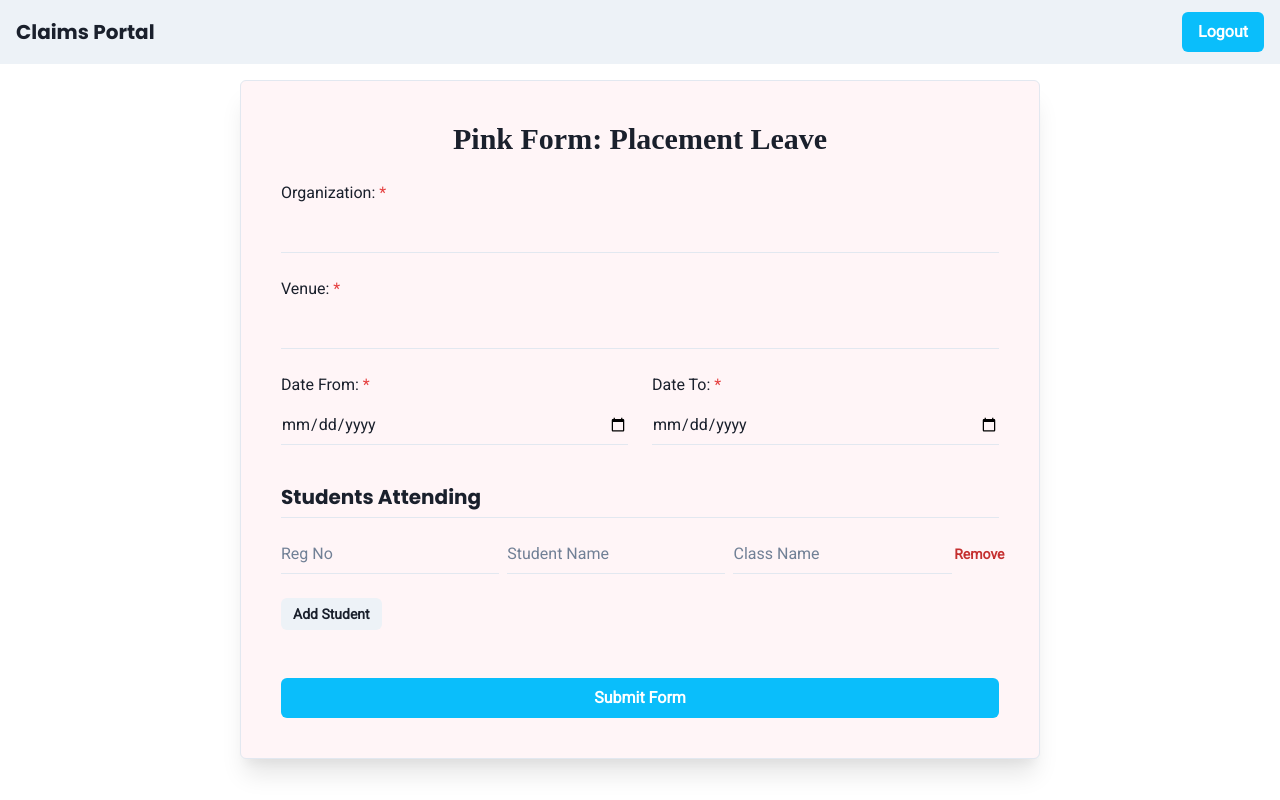
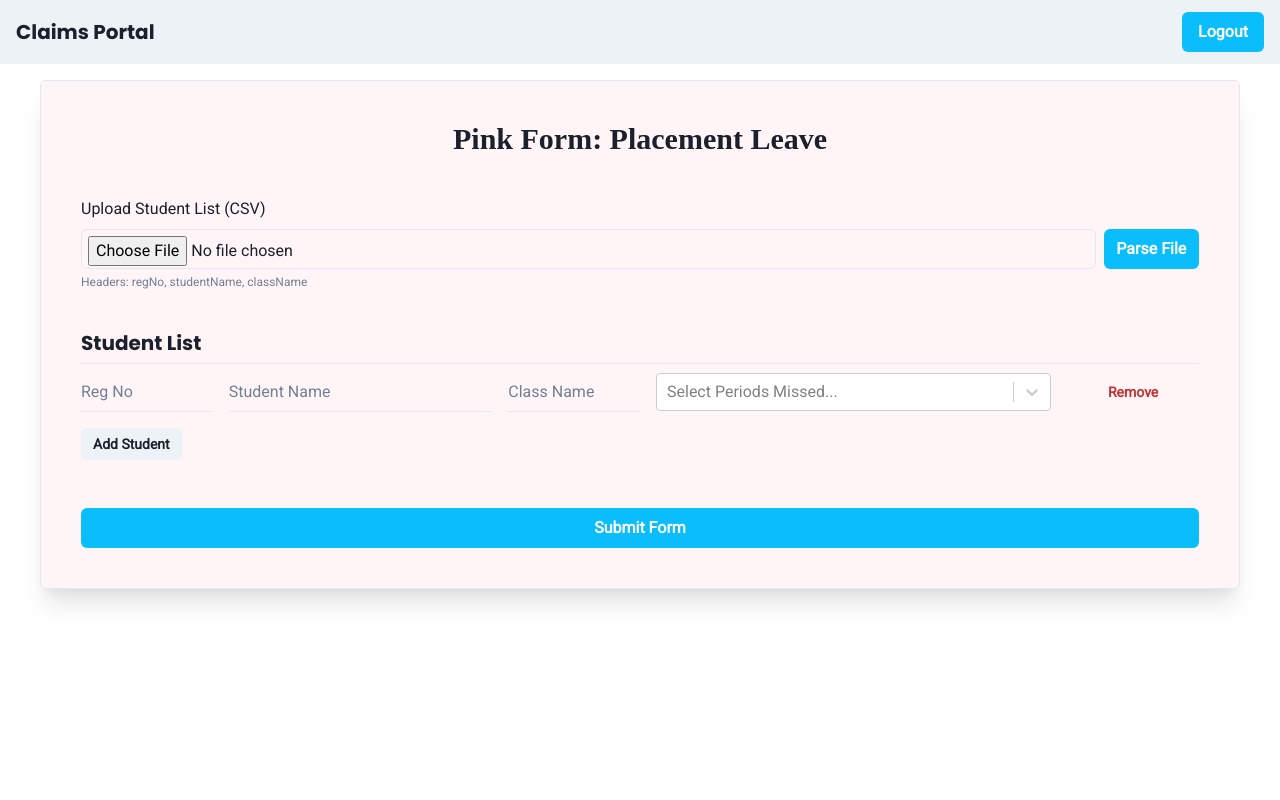
Before and after one commit to DOCANALYTICA-repository/claims-site, a React (Vite) app in the folder frontend/: page /pink-form in a window 1280 px wide. Built offline with nearby package versions, Linux system fonts and the light colour scheme; sample sign-in values are in the browser's storage.

Commit message:
Periods Missed csv addition

```diff
--- a/frontend/src/pages/PinkFormPage.jsx
+++ b/frontend/src/pages/PinkFormPage.jsx
@@ -1,10 +1,23 @@
 import { useState, useContext } from 'react';
 import { useNavigate } from 'react-router-dom';
+import Papa from 'papaparse'; // Import papaparse
+import Select from 'react-select'; // Import react-select
 import {
-  Box, Button, FormControl, FormLabel, Input, VStack, HStack, Heading, Grid, GridItem, useToast
+  Box, Button, FormControl, FormLabel, Input, VStack, HStack, Heading, Grid, GridItem, useToast, Text
 } from '@chakra-ui/react';
 import AuthContext from '../context/AuthContext.jsx';
 import formService from '../services/formService.js';
+
+// Define period options
+const periodOptions = [
+  { value: 'Period7_00AM', label: 'Period 7:00 AM' },
+  { value: 'Period8_00AM', label: 'Period 8:00 AM' },
+  { value: 'Period9_45AM', label: 'Period 9:45 AM' },
+  { value: 'Period10_45AM', label: 'Period 10:45 AM' },
+  { value: 'Period11_45AM', label: 'Period 11:45 AM' },
+  { value: 'Period1_45PM', label: 'Period 1:45 PM' },
+  { value: 'Period2_45PM', label: 'Period 2:45 PM' },
+];
 
 function PinkFormPage() {
   const { user } = useContext(AuthContext);
@@ -15,7 +28,8 @@
   const [venue, setVenue] = useState('');
   const [dateFrom, setDateFrom] = useState('');
   const [dateTo, setDateTo] = useState('');
-  const [students, setStudents] = useState([{ regNo: '', studentName: '', className: '' }]);
+  const [students, setStudents] = useState([{ regNo: '', studentName: '', className: '', periodsMissed: [] }]);
+  const [file, setFile] = useState(null); // State for CSV file
 
   const handleStudentChange = (index, event) => {
     const values = [...students];
@@ -23,8 +37,14 @@
     setStudents(values);
   };
 
+  const handlePeriodChange = (index, selectedOptions) => {
+    const values = [...students];
+    values[index].periodsMissed = selectedOptions;
+    setStudents(values);
+  };
+
   const addStudentRow = () => {
-    setStudents([...students, { regNo: '', studentName: '', className: '' }]);
+    setStudents([...students, { regNo: '', studentName: '', className: '', periodsMissed: [] }]);
   };
 
   const removeStudentRow = (index) => {
@@ -33,12 +53,37 @@
     setStudents(values);
   };
 
+  // CSV Handlers
+  const handleFileChange = (e) => {
+    setFile(e.target.files[0]);
+  };
+
+  const parseFile = () => {
+    if (!file) return;
+    Papa.parse(file, {
+      header: true,
+      skipEmptyLines: true,
+      complete: (results) => {
+        setStudents(results.data.map(s => ({...s, periodsMissed: []}))); // Parse and initialize periods
+      },
+    });
+  };
+
   const onSubmit = async (e) => {
     e.preventDefault();
     try {
       const newFormData = {
         formType: 'Pink',
-        formData: { organization, venue, dateFrom, dateTo, students },
+        formData: {
+          organization,
+          venue,
+          dateFrom,
+          dateTo,
+          students: students.map(s => ({
+              ...s,
+              periodsMissed: s.periodsMissed.map(p => p.value)
+          })),
+        },
       };
       await formService.createForm(newFormData, user.token);
       toast({ title: 'Form Submitted', status: 'success', duration: 3000, isClosable: true });
@@ -49,54 +94,39 @@
   };
 
   return (
-    <Box as="form" onSubmit={onSubmit} p={10} borderWidth="1px" borderRadius="md" boxShadow="xl" maxW="800px" mx="auto" bg="pink.50">
+    <Box as="form" onSubmit={onSubmit} p={10} borderWidth="1px" borderRadius="md" boxShadow="xl" maxW="1200px" mx="auto" bg="pink.50">
       <VStack spacing={6} align="stretch">
         <Heading as="h1" size="lg" textAlign="center" fontFamily="serif">
           Pink Form: Placement Leave
         </Heading>
 
-        <Grid templateColumns="repeat(2, 1fr)" gap={6}>
-          <GridItem colSpan={2}>
-            <FormControl isRequired>
-              <FormLabel>Organization:</FormLabel>
-              <Input variant="flushed" type="text" value={organization} onChange={(e) => setOrganization(e.target.value)} />
-            </FormControl>
-          </GridItem>
-          <GridItem colSpan={2}>
-            <FormControl isRequired>
-              <FormLabel>Venue:</FormLabel>
-              <Input variant="flushed" type="text" value={venue} onChange={(e) => setVenue(e.target.value)} />
-            </FormControl>
-          </GridItem>
-          <GridItem>
-            <FormControl isRequired>
-              <FormLabel>Date From:</FormLabel>
-              <Input variant="flushed" type="date" value={dateFrom} onChange={(e) => setDateFrom(e.target.value)} />
-            </FormControl>
-          </GridItem>
-          <GridItem>
-            <FormControl isRequired>
-              <FormLabel>Date To:</FormLabel>
-              <Input variant="flushed" type="date" value={dateTo} onChange={(e) => setDateTo(e.target.value)} />
-            </FormControl>
-          </GridItem>
-        </Grid>
+        {/* ... Event details (Organization, Venue, Dates) ... */}
 
-        <VStack spacing={4} align="stretch">
-          <Heading as="h3" size="md" mt={4} borderBottomWidth="1px" pb={2}>Students Attending</Heading>
+        <Box pt={4}>
+          <FormLabel>Upload Student List (CSV)</FormLabel>
+          <HStack>
+            <Input type="file" accept=".csv" p={1.5} onChange={handleFileChange} />
+            <Button onClick={parseFile} disabled={!file} colorScheme="brand">Parse File</Button>
+          </HStack>
+          <Text fontSize="xs" color="gray.500" mt={1}>Headers: regNo, studentName, className</Text>
+        </Box>
+
+        <VStack spacing={2} align="stretch">
+          <Heading as="h3" size="md" mt={4} borderBottomWidth="1px" pb={2}>Student List</Heading>
           {students.map((student, index) => (
-            <HStack key={index} spacing={2}>
-              <FormControl isRequired>
+             <Grid key={index} templateColumns="1fr 2fr 1fr 3fr 1fr" gap={4} alignItems="center">
                 <Input variant="flushed" placeholder="Reg No" name="regNo" value={student.regNo} onChange={(e) => handleStudentChange(index, e)} />
-              </FormControl>
-              <FormControl isRequired>
                 <Input variant="flushed" placeholder="Student Name" name="studentName" value={student.studentName} onChange={(e) => handleStudentChange(index, e)} />
-              </FormControl>
-              <FormControl isRequired>
                 <Input variant="flushed" placeholder="Class Name" name="className" value={student.className} onChange={(e) => handleStudentChange(index, e)} />
-              </FormControl>
-              <Button size="sm" colorScheme="red" variant="ghost" onClick={() => removeStudentRow(index)}>Remove</Button>
-            </HStack>
+                <Select
+                  isMulti
+                  options={periodOptions}
+                  value={student.periodsMissed}
+                  onChange={(selected) => handlePeriodChange(index, selected)}
+                  placeholder="Select Periods Missed..."
+                />
+                <Button size="sm" colorScheme="red" variant="ghost" onClick={() => removeStudentRow(index)}>Remove</Button>
+            </Grid>
           ))}
           <Button size="sm" onClick={addStudentRow} alignSelf="flex-start" mt={2}>Add Student</Button>
         </VStack>
--- a/frontend/src/pages/YellowFormPage.jsx
+++ b/frontend/src/pages/YellowFormPage.jsx
@@ -1,11 +1,23 @@
 import { useState, useContext } from 'react';
 import { useNavigate } from 'react-router-dom';
 import Papa from 'papaparse';
+import Select from 'react-select'; // Import react-select
 import {
-  Box, Button, FormControl, FormLabel, Input, VStack, HStack, Heading, Text, useToast, Grid, GridItem, NumberInput, NumberInputField
+  Box, Button, FormControl, FormLabel, Input, VStack, HStack, Heading, Text, useToast, Grid, GridItem
 } from '@chakra-ui/react';
 import AuthContext from '../context/AuthContext.jsx';
 import formService from '../services/formService.js';
+
+// Define period options
+const periodOptions = [
+  { value: 'Period7_00AM', label: 'Period 7:00 AM' },
+  { value: 'Period8_00AM', label: 'Period 8:00 AM' },
+  { value: 'Period9_45AM', label: 'Period 9:45 AM' },
+  { value: 'Period10_45AM', label: 'Period 10:45 AM' },
+  { value: 'Period11_45AM', label: 'Period 11:45 AM' },
+  { value: 'Period1_45PM', label: 'Period 1:45 PM' },
+  { value: 'Period2_45PM', label: 'Period 2:45 PM' },
+];
 
 function YellowFormPage() {
   const { user } = useContext(AuthContext);
@@ -13,45 +25,24 @@
   const toast = useToast();
 
   const [eventName, setEventName] = useState('');
-  // THE FIX: Move attendance fields into the student object
-  const [students, setStudents] = useState([{
-    regNo: '',
-    studentName: '',
-    className: '',
-    attendanceWithClaims: '',
-    attendanceWithoutClaims: ''
-  }]);
+  const [students, setStudents] = useState([{ regNo: '', studentName: '', className: '', periodsMissed: [] }]); // Add periodsMissed to state
   const [file, setFile] = useState(null);
 
   const handleStudentChange = (index, event) => {
-    const values = [...students];
-    // This now handles both text inputs and number inputs from Chakra
-    if (typeof event === 'object' && event.target) {
-      values[index][event.target.name] = event.target.value;
-    } else {
-      // This handles the NumberInput's onChange, which just passes the value
-      // We need to know which field it was for. Let's assume we pass the name.
-      // Let's refactor this to be simpler.
-    }
-    setStudents(values);
-  };
-
-  // A simpler set of handlers for clarity
-  const handleStudentTextChange = (index, event) => {
     const values = [...students];
     values[index][event.target.name] = event.target.value;
     setStudents(values);
   };
 
-  const handleStudentNumberChange = (index, name, value) => {
+  // New handler for the period multi-select
+  const handlePeriodChange = (index, selectedOptions) => {
     const values = [...students];
-    values[index][name] = value;
+    values[index].periodsMissed = selectedOptions;
     setStudents(values);
   };
 
-
   const addStudentRow = () => {
-    setStudents([...students, { regNo: '', studentName: '', className: '', attendanceWithClaims: '', attendanceWithoutClaims: '' }]);
+    setStudents([...students, { regNo: '', studentName: '', className: '', periodsMissed: [] }]);
   };
 
   const removeStudentRow = (index) => {
@@ -65,23 +56,41 @@
   };
 
   const parseFile = () => {
+
     if (!file) return;
+
     Papa.parse(file, {
+
       header: true,
+
       skipEmptyLines: true,
+
       complete: (results) => {
+
         // Ensure all fields are present, even if missing from CSV
+
         const parsedStudents = results.data.map(student => ({
+
             regNo: student.regNo || '',
+
             studentName: student.studentName || '',
+
             className: student.className || '',
+
             attendanceWithClaims: student.attendanceWithClaims || '',
+
             attendanceWithoutClaims: student.attendanceWithoutClaims || ''
+
         }));
+
         setStudents(parsedStudents);
+
         toast({ title: 'File Parsed', description: `${results.data.length} students loaded.`, status: 'success', duration: 3000, isClosable: true });
+
       },
+
     });
+
   };
 
   const onSubmit = async (e) => {
@@ -91,10 +100,13 @@
         formType: 'Yellow',
         formData: {
           eventName,
-          students, // The students array now contains all the data
+          students: students.map(s => ({
+              ...s,
+              periodsMissed: s.periodsMissed.map(p => p.value) // Extract values for submission
+          })),
         },
       };
-      await formService.createForm(newFormData);
+      await formService.createForm(newFormData, user.token);
       toast({ title: 'Form Submitted', status: 'success', duration: 3000, isClosable: true });
       window.location.href = '/club';
     } catch (error) {
@@ -120,32 +132,23 @@
             <Input type="file" accept=".csv" p={1.5} onChange={handleFileChange} />
             <Button onClick={parseFile} disabled={!file} colorScheme="brand">Parse File</Button>
           </HStack>
-          <Text fontSize="xs" color="gray.500" mt={1}>Headers: regNo, studentName, className, attendanceWithClaims, attendanceWithoutClaims</Text>
+          <Text fontSize="xs" color="gray.500" mt={1}>Headers: regNo, studentName, className</Text>
         </Box>
 
         <VStack spacing={4} align="stretch">
           <Heading as="h3" size="md" mt={4} borderBottomWidth="1px" pb={2}>Student List</Heading>
-          {/* Table headers */}
-          <Grid templateColumns="repeat(6, 1fr)" gap={4} fontWeight="bold">
-            <GridItem>Reg No</GridItem>
-            <GridItem>Student Name</GridItem>
-            <GridItem>Class</GridItem>
-            <GridItem>% With Claims</GridItem>
-            <GridItem>% Without Claims</GridItem>
-            <GridItem>Action</GridItem>
-          </Grid>
-
           {students.map((student, index) => (
-            <Grid key={index} templateColumns="repeat(6, 1fr)" gap={4} alignItems="center">
-                <Input variant="flushed" placeholder="Reg No" name="regNo" value={student.regNo} onChange={(e) => handleStudentTextChange(index, e)} />
-                <Input variant="flushed" placeholder="Student Name" name="studentName" value={student.studentName} onChange={(e) => handleStudentTextChange(index, e)} />
-                <Input variant="flushed" placeholder="Class Name" name="className" value={student.className} onChange={(e) => handleStudentTextChange(index, e)} />
-                <NumberInput size="sm" min={0} max={100} value={student.attendanceWithClaims} onChange={(valStr, valNum) => handleStudentNumberChange(index, 'attendanceWithClaims', valNum)}>
-                  <NumberInputField variant="flushed" placeholder="e.g., 85" />
-                </NumberInput>
-                <NumberInput size="sm" min={0} max={100} value={student.attendanceWithoutClaims} onChange={(valStr, valNum) => handleStudentNumberChange(index, 'attendanceWithoutClaims', valNum)}>
-                  <NumberInputField variant="flushed" placeholder="e.g., 75" />
-                </NumberInput>
+            <Grid key={index} templateColumns="1fr 2fr 1fr 3fr 1fr" gap={4} alignItems="center">
+                <Input variant="flushed" placeholder="Reg No" name="regNo" value={student.regNo} onChange={(e) => handleStudentChange(index, e)} />
+                <Input variant="flushed" placeholder="Student Name" name="studentName" value={student.studentName} onChange={(e) => handleStudentChange(index, e)} />
+                <Input variant="flushed" placeholder="Class Name" name="className" value={student.className} onChange={(e) => handleStudentChange(index, e)} />
+                <Select
+                  isMulti
+                  options={periodOptions}
+                  value={student.periodsMissed}
+                  onChange={(selected) => handlePeriodChange(index, selected)}
+                  placeholder="Select Periods Missed..."
+                />
                 <Button size="sm" colorScheme="red" variant="ghost" onClick={() => removeStudentRow(index)}>Remove</Button>
             </Grid>
           ))}
```
